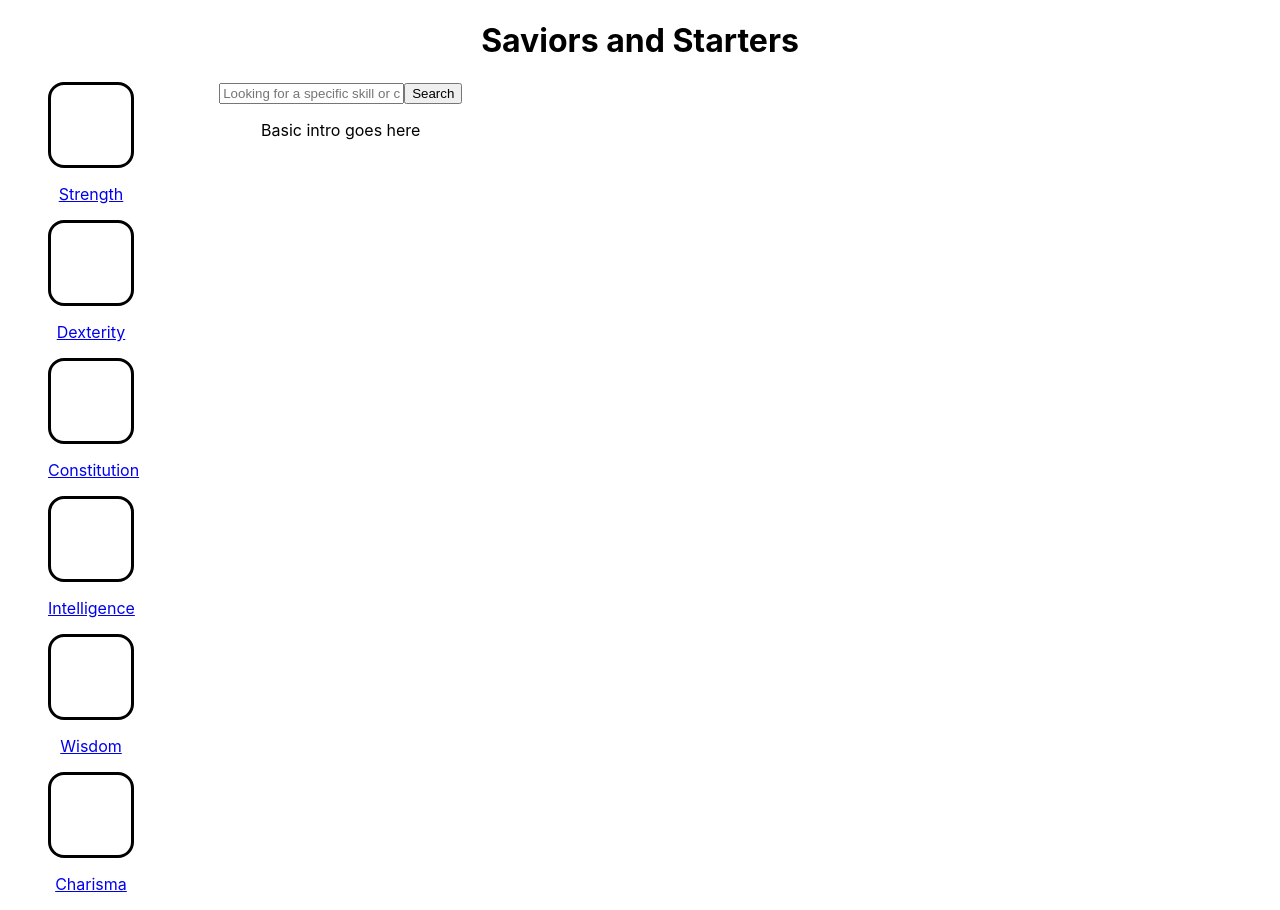
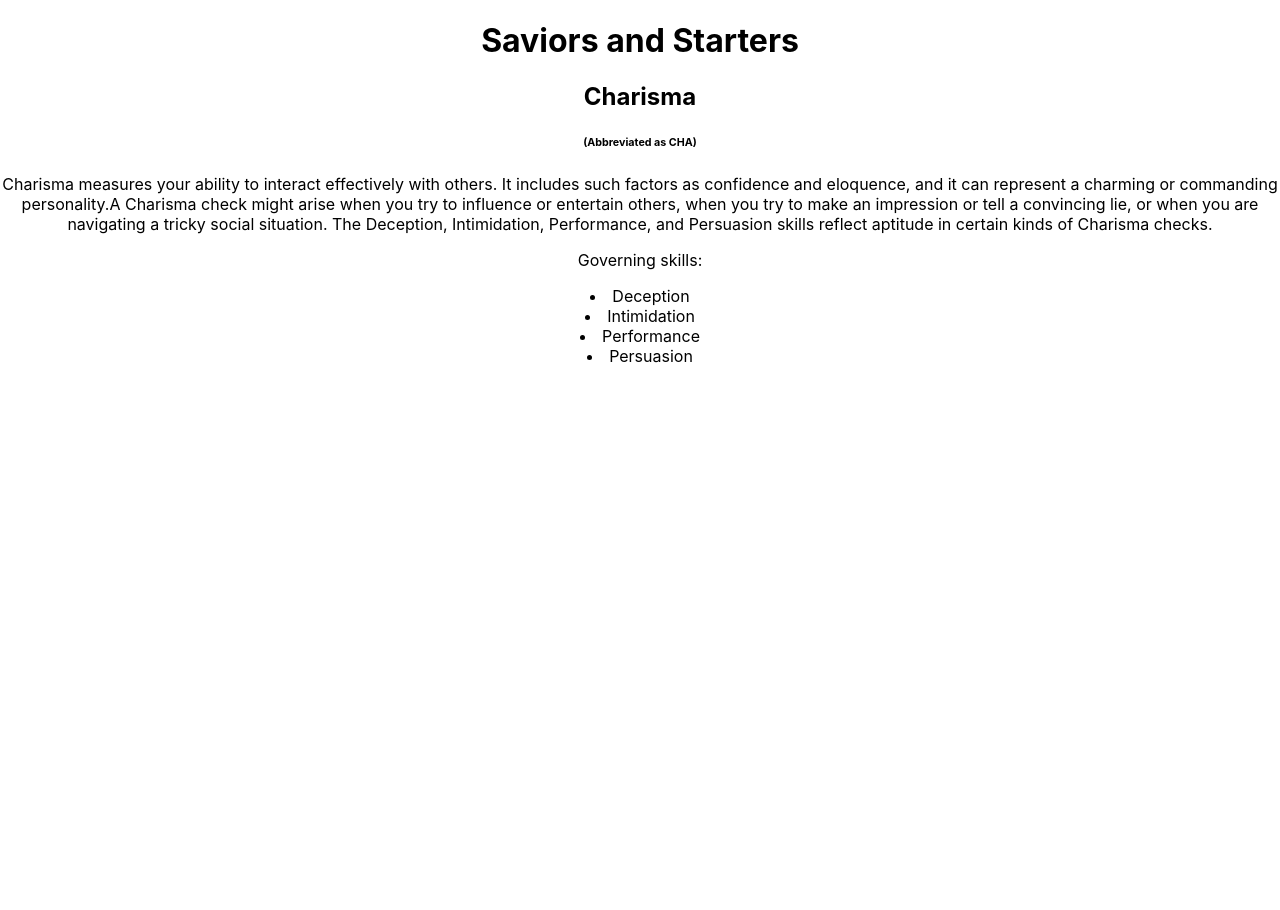
Before and after one commit to Zertroz/Final-Project, a React (Create React App) app: page /ability_scores/charisma in a window 1280 px wide. After the commit the page ends 800 px from the top, so only its background shows below. Built offline with nearby package versions, Linux system fonts and the light colour scheme.

Commit message:
Create statPage component

```diff
--- a/src/App.js
+++ b/src/App.js
@@ -1,21 +1,37 @@
 import './App.css';
 import { Switch, Route, useHistory } from 'react-router-dom';
 import Homepage from './components/HomePage/Homepage';
+import StatPage from './components/StatPage/StatPage';
+import { useState } from 'react';
+import { useEffect } from 'react';
+import stat from './testdata';
 
 function App() {
   const testData = ['Strength', 'Dexterity', 'Constitution', 'Intelligence', 'Wisdom', 'Charisma']
+  // const [stat, setStat] = useState({})
   const history = useHistory()
 
+  // const fetchStat = async () => {
+  //   const response = await fetch('https://www.dnd5eapi.co/api/ability-scores/cha');
+  //   const data = await response.json();
+  //   setStat(data);
+  //   console.log(stat)
+  // }
   const handleSearch = (event, value) => {
     event.preventDefault()
     console.log(value)
-    history.push(`/ability_scores/${value}`)
+    history.push(`/ability_scores/${value.toLowerCase()}`)
   }
+
+  // useEffect(() => {
+  //   fetchStat()
+  // }, [])
 
   return (
     <main className='App'>
       <h1>Saviors and Starters</h1>
       <Switch>
+        <Route path='/ability_scores/:stat'>{<StatPage stat={stat}/>}</Route>
         <Route path='/'>{<Homepage data={testData} search={handleSearch} />}</Route>
       </Switch>
     </main>
--- a/src/components/HomePage/Homepage.js
+++ b/src/components/HomePage/Homepage.js
@@ -5,7 +5,7 @@ import Form from '../Form/Form';
 function Homepage({data, search}) {
   const stats = data.map(stat => {
     return (
-      <Link to={`/abillity_scores/${stat}`} key={stat}>
+      <Link to={`/abillity_scores/${stat.toLowerCase()}`} key={stat}>
         <div className='stat'>
           <div className='stat-square'></div>
           <p>{stat}</p>
--- a/src/components/StatPage/StatPage.js
+++ b/src/components/StatPage/StatPage.js
@@ -0,0 +1,18 @@
+import './StatPage.css';
+
+function StatPage({stat}) {
+  const {desc, full_name, index, name, skills, url} = stat
+  const skillList = skills.map(skill => <li key={skill.index}>{skill.name}</li>)
+  console.log(skills)
+  return (
+    <section>
+      <h2>{full_name}</h2>
+      <h6>(Abbreviated as {name})</h6>
+      <p>{desc}</p>
+      <p>Governing skills:</p>
+      {skillList}
+    </section>
+  )
+}
+
+export default StatPage;
--- /dev/null
+++ b/src/testdata.js
@@ -0,0 +1,34 @@
+const stat = {
+  "index": "cha",
+  "name": "CHA",
+  "full_name": "Charisma",
+  "desc": [
+      "Charisma measures your ability to interact effectively with others. It includes such factors as confidence and eloquence, and it can represent a charming or commanding personality.",
+      "A Charisma check might arise when you try to influence or entertain others, when you try to make an impression or tell a convincing lie, or when you are navigating a tricky social situation. The Deception, Intimidation, Performance, and Persuasion skills reflect aptitude in certain kinds of Charisma checks."
+  ],
+  "skills": [
+      {
+          "name": "Deception",
+          "index": "deception",
+          "url": "/api/skills/deception"
+      },
+      {
+          "name": "Intimidation",
+          "index": "intimidation",
+          "url": "/api/skills/intimidation"
+      },
+      {
+          "name": "Performance",
+          "index": "performance",
+          "url": "/api/skills/performance"
+      },
+      {
+          "name": "Persuasion",
+          "index": "persuasion",
+          "url": "/api/skills/persuasion"
+      }
+  ],
+  "url": "/api/ability-scores/cha"
+}
+
+export default stat;
```
